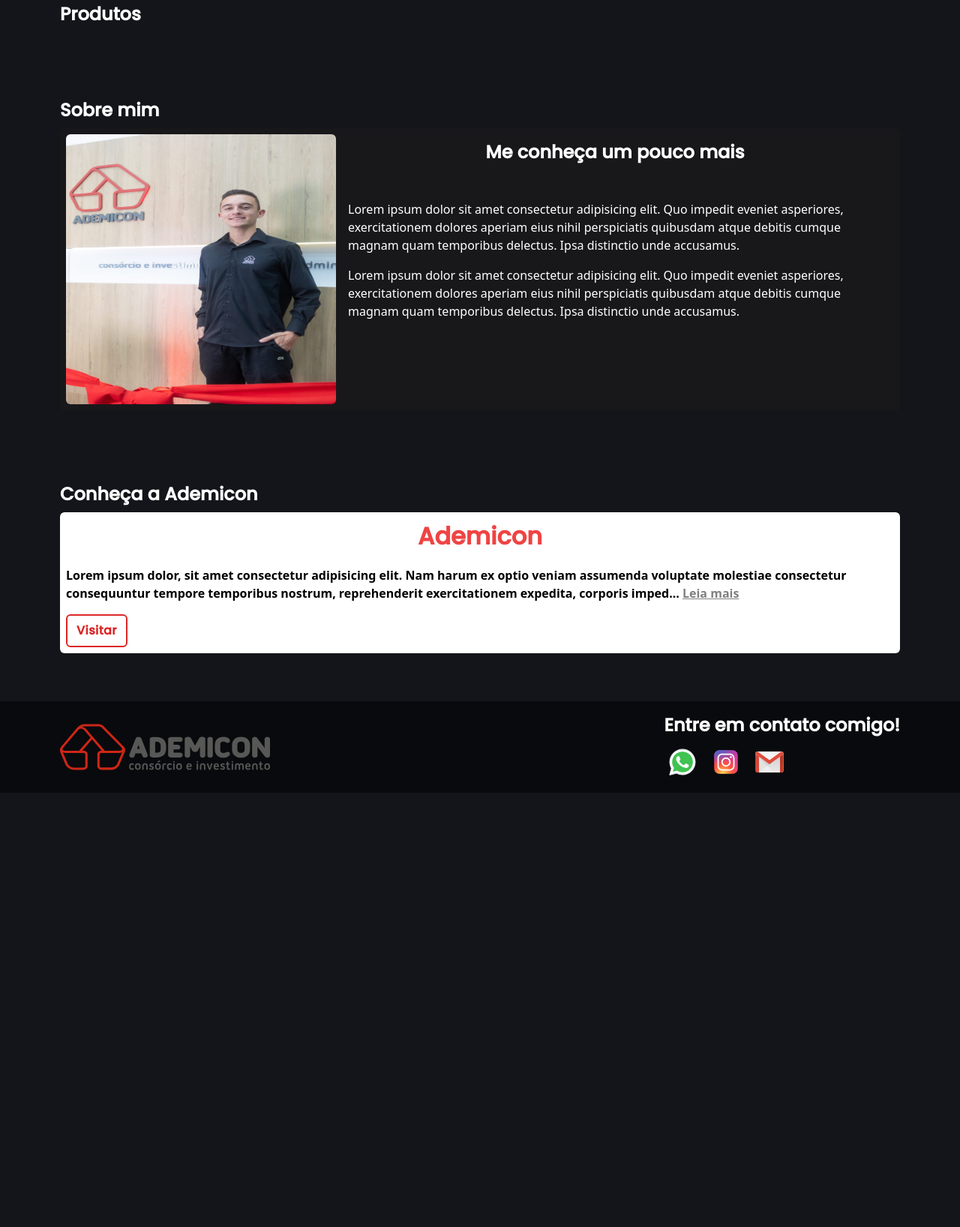
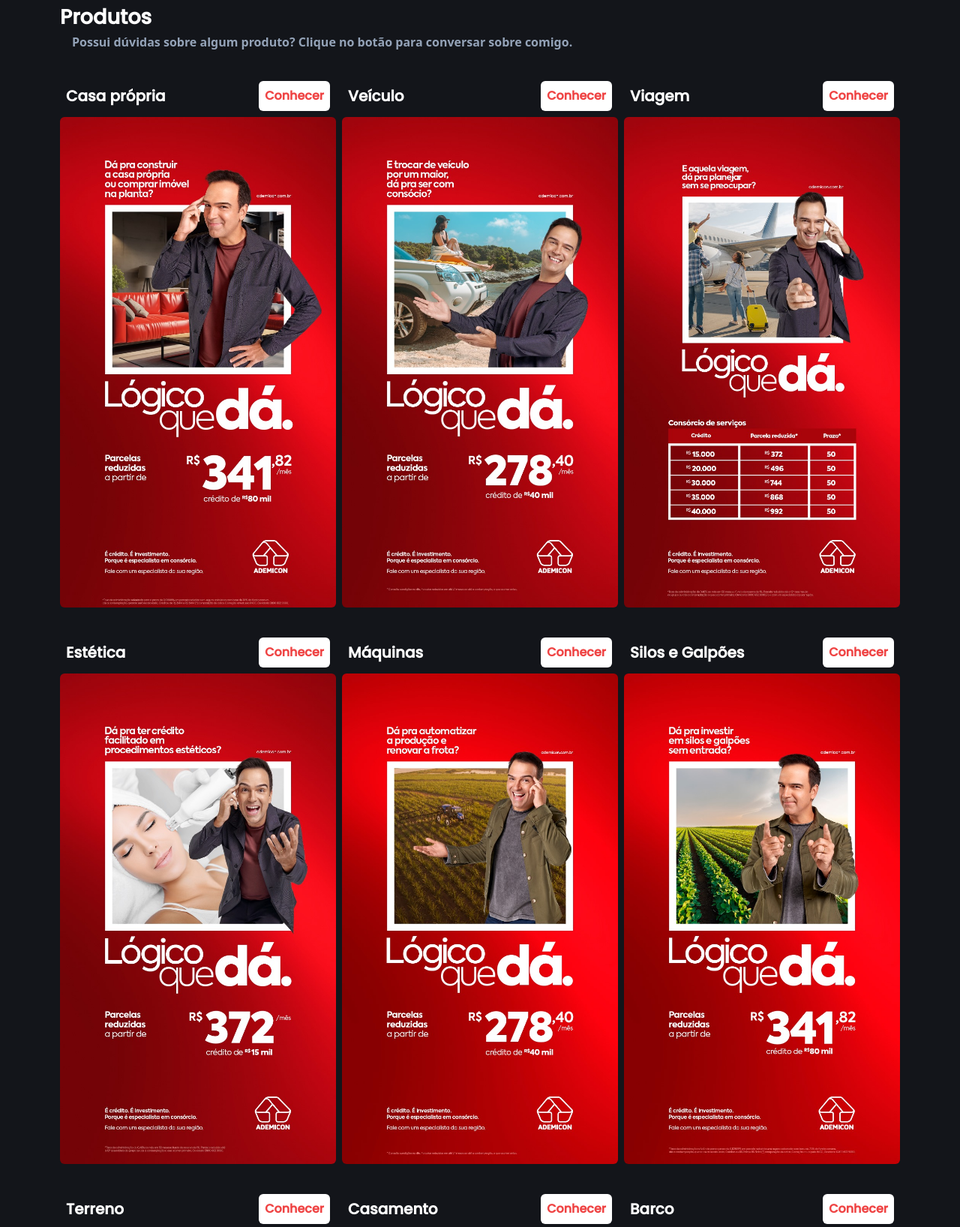
Before and after one commit to William-Romeu-Bronstrup/LandingPage-Fernando, an Astro site: page / in a window 1280 px wide. Shown: the part 927-2563 px from the top of the page at 75% size. Before the commit the page ends 1984 px from the top, so only its background shows below. Built offline with nearby package versions, Linux system fonts and the light colour scheme; Astro itself is replaced by a stand-in of ours.

Commit message:
feat: add products section

```diff
--- a/src/components/Footer.astro
+++ b/src/components/Footer.astro
@@ -2,8 +2,6 @@
 import { Image } from 'astro:assets';
 import ademiconLogo  from "../../public/ademicon.svg";
 import Social from './utils/Social.astro';
-import Title from './Title.astro';
-
 ---
 
 <footer  class={`px-20 py-4 bg-black/50 flex justify-between max-[800px]:flex-col max-[800px]:flex-col
@@ -11,8 +9,8 @@
   <Image title="Fernando schmidt" src={ademiconLogo} alt="Imagem de Fernando schmidt Consultor de Negócios" id="imageProfile"
   class={`max-2xl:w-[280px] max-3xl:w-[360px] w-[480px] max-[800px]:mt-4`} />
 
-  <div>
-    <Title title='Entre em contato comigo!'/>
-    <Social className='flex gap-2 mt-2' showText={false}/>
+  <div class="text-center">
+    <h2 class="max-3xl:text-2xl text-[2.5rem] max-sm:text-[22px] font-Poppins font-bold text-white" >Entre em contato comigo!</h2>
+    <Social className='flex w-full items-center justify-center gap-2 mt-2' showText={false}/>
   </div>
 </footer>
--- a/src/components/Title.astro
+++ b/src/components/Title.astro
@@ -7,4 +7,4 @@
 const { title } = Astro.props;
 
 ---
-<h2 class="max-3xl:text-2xl text-[2.5rem] font-Poppins font-bold text-white">{title}</h2>
+<h2 class="max-3xl:text-[1.7rem] text-[2.5rem] font-Poppins font-bold text-white">{title}</h2>
--- a/src/components/main/Products.astro
+++ b/src/components/main/Products.astro
@@ -1,7 +1,112 @@
 ---
 import Title from "../Title.astro";
+import { Image } from 'astro:assets';
+
+import barco  from "../../../public/products/barco.jpg";
+import casaPropria  from "../../../public/products/casa_propria.jpg";
+import casamento  from "../../../public/products/casamento.jpg";
+import procedimentosEsteticos  from "../../../public/products/procedimentos_esteticos.jpg";
+import renovarFrota  from "../../../public/products/renovar_frota.jpg";
+import silosEGalpoes  from "../../../public/products/silos_galpoes.jpg";
+import terreno  from "../../../public/products/terreno.jpg";
+import veiculo  from "../../../public/products/veiculo.jpg";
+import viagem  from "../../../public/products/viagem.jpg";
 ---
 
 <section id="products">
   <Title title="Produtos"/>
+  <p class="text-slate-400 font-semibold indent-4 mb-8">Possui dúvidas sobre algum produto? Clique no botão para conversar sobre comigo.</p>
+
+  <div class="grid grid-cols-3 max-lg:grid-cols-2 max-sm:grid-cols-1 gap-2 gap-y-8 max-sm:gap-y-4 font-Poppins">
+    <div>
+     <div class="flex items-center justify-between p-2 max-[2300px]:w-full w-[720px]">
+        <p class="text-white text-xl font-bold">Casa própria</p>
+        <a target="_blank" href="https://api.whatsapp.com/send?phone=555584319556" class="bg-white p-2 rounded-md text-red-500 font-bold hover:scale-105 duration-150">
+          Conhecer
+        </a>
+     </div>
+
+      <Image src={casaPropria} alt="Consórcio de casa própria" class="rounded-md" />
+    </div>
+    <div>
+      <div class="flex items-center justify-between p-2 max-[2300px]:w-full w-[720px]">
+        <p class="text-white text-xl font-bold">Veículo</p>
+        <a target="_blank" href="https://api.whatsapp.com/send?phone=555584319556" class="bg-white p-2 rounded-md text-red-500 font-bold hover:scale-105 duration-150">
+          Conhecer
+        </a>
+       </div>
+
+      <Image src={veiculo} alt="Consórcio de veículos" class="rounded-md" />
+    </div>
+    <div>
+      <div class="flex items-center justify-between p-2 max-[2300px]:w-full w-[720px]">
+        <p class="text-white text-xl font-bold">Viagem</p>
+        <a target="_blank" href="https://api.whatsapp.com/send?phone=555584319556" class="bg-white p-2 rounded-md text-red-500 font-bold hover:scale-105 duration-150">
+          Conhecer
+        </a>
+       </div>
+
+      <Image src={viagem} alt="Consórcio de viagens" class="rounded-md" />
+    </div>
+    <div>
+      <div class="flex items-center justify-between p-2 max-[2300px]:w-full w-[720px]">
+        <p class="text-white text-xl font-bold">Estética</p>
+        <a target="_blank" href="https://api.whatsapp.com/send?phone=555584319556" class="bg-white p-2 rounded-md text-red-500 font-bold hover:scale-105 duration-150">
+          Conhecer
+        </a>
+       </div>
+
+      <Image src={procedimentosEsteticos} alt="Consórcio para procedimentos estéticos" class="rounded-md" />
+    </div>
+    <div>
+      <div class="flex items-center justify-between p-2 max-[2300px]:w-full w-[720px]">
+        <p class="text-white text-xl font-bold">Máquinas</p>
+        <a target="_blank" href="https://api.whatsapp.com/send?phone=555584319556" class="bg-white p-2 rounded-md text-red-500 font-bold hover:scale-105 duration-150">
+          Conhecer
+        </a>
+       </div>
+
+      <Image src={renovarFrota} alt="Consórcio de máquinas agrícolas" class="rounded-md" />
+    </div>
+    <div>
+      <div class="flex items-center justify-between p-2 max-[2300px]:w-full w-[720px]">
+        <p class="text-white text-xl font-bold">Silos e Galpões</p>
+        <a target="_blank" href="https://api.whatsapp.com/send?phone=555584319556" class="bg-white p-2 rounded-md text-red-500 font-bold hover:scale-105 duration-150">
+          Conhecer
+        </a>
+       </div>
+
+      <Image src={silosEGalpoes} alt="Consórcio de silos e galpões" class="rounded-md" />
+    </div>
+    <div>
+      <div class="flex items-center justify-between p-2 max-[2300px]:w-full w-[720px]">
+        <p class="text-white text-xl font-bold">Terreno</p>
+        <a target="_blank" href="https://api.whatsapp.com/send?phone=555584319556" class="bg-white p-2 rounded-md text-red-500 font-bold hover:scale-105 duration-150">
+          Conhecer
+        </a>
+       </div>
+
+      <Image src={terreno} alt="Consórcio para terrenos" class="rounded-md" />
+    </div>
+    <div>
+      <div class="flex items-center justify-between p-2 max-[2300px]:w-full w-[720px]">
+        <p class="text-white text-xl font-bold">Casamento</p>
+        <a target="_blank" href="https://api.whatsapp.com/send?phone=555584319556" class="bg-white p-2 rounded-md text-red-500 font-bold hover:scale-105 duration-150">
+          Conhecer
+        </a>
+       </div>
+
+      <Image src={casamento} alt="Consórcio para casamento" class="rounded-md" />
+    </div>
+    <div>
+      <div class="flex items-center justify-between p-2 max-[2300px]:w-full w-[720px]">
+        <p class="text-white text-xl font-bold">Barco</p>
+        <a target="_blank" href="https://api.whatsapp.com/send?phone=555584319556" class="bg-white p-2 rounded-md text-red-500 font-bold hover:scale-105 duration-150">
+          Conhecer
+        </a>
+       </div>
+
+      <Image src={barco} alt="Consórcio para barco" class="rounded-md" />
+    </div>
+  </div>
 </section>
```
Also changed, not shown: public/products/barco.jpg (added), public/products/casa_propria.jpg (added), public/products/casamento.jpg (added), public/products/procedimentos_esteticos.jpg (added), public/products/renovar_frota.jpg (added), public/products/silos_galpoes.jpg (added), public/products/terreno.jpg (added), public/products/veiculo.jpg (added), public/products/viagem.jpg (added).
